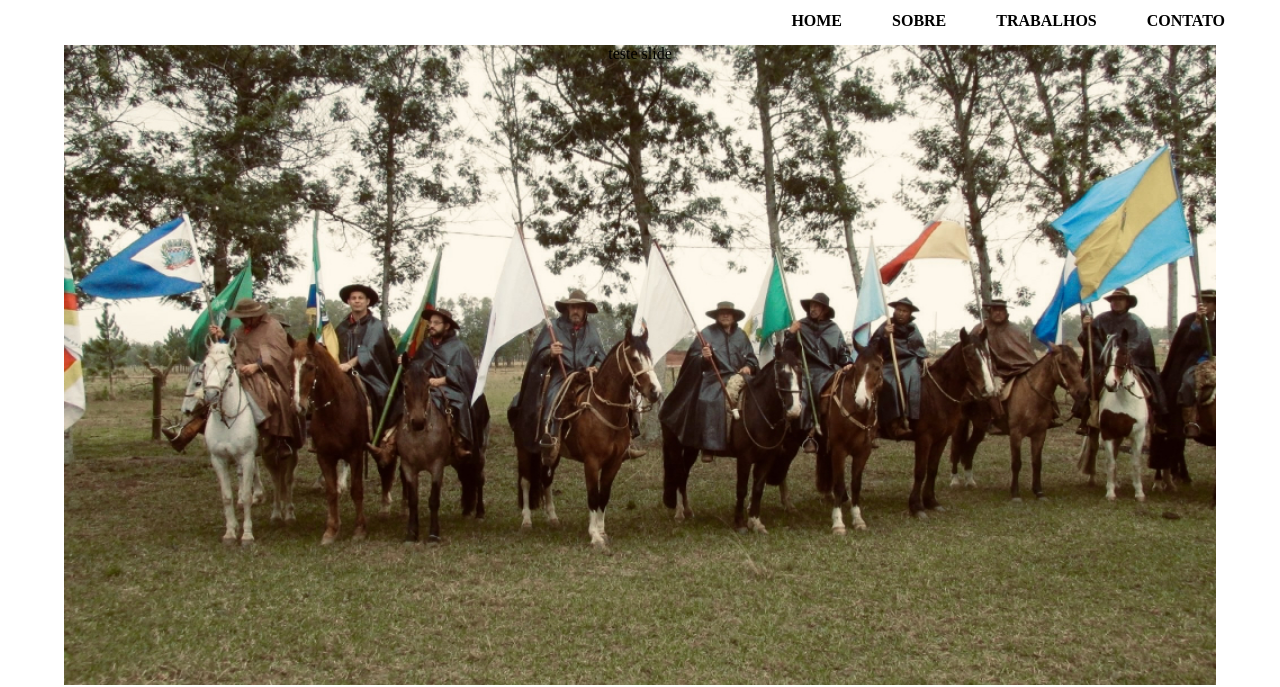
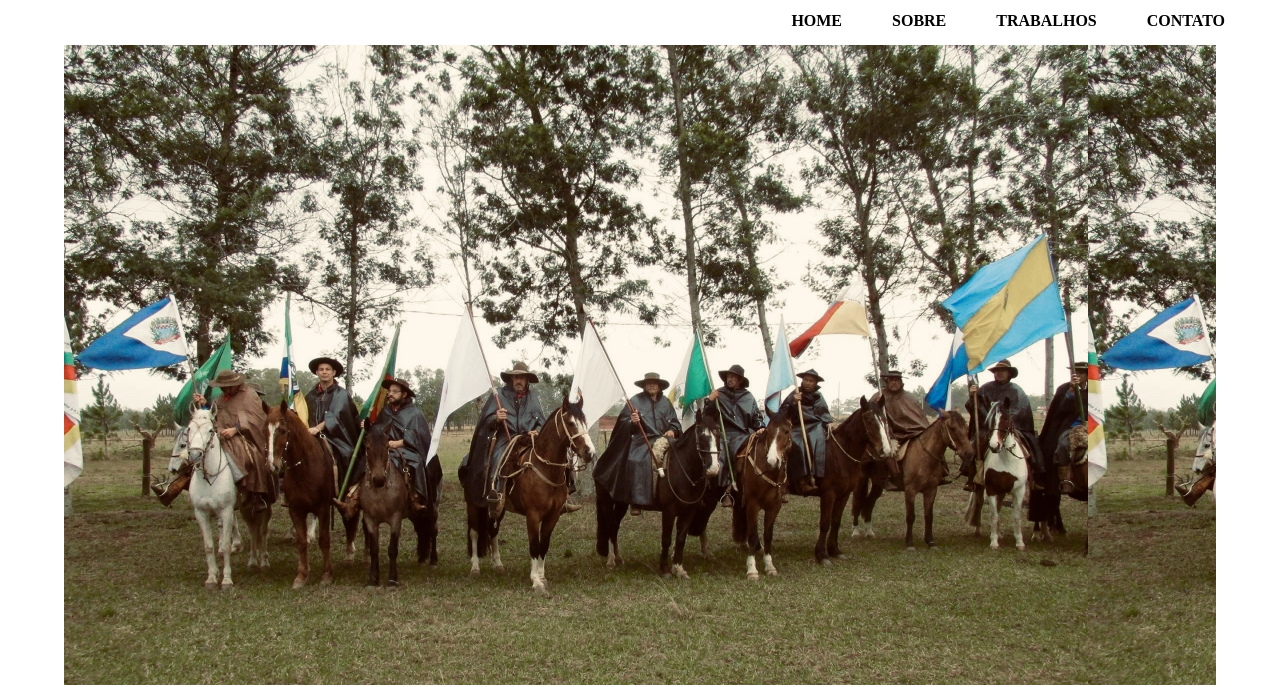
Before and after one commit to CTG-Ranchodasaudade/website, a plain HTML site: page index.html in a window 1280 px wide. Shown: the part 123-810 px from the top of the page. Drawn offline with Linux system fonts and the light colour scheme.

Commit message:
adsdasdasas
asdasda

```diff
--- a/css/style_main.css
+++ b/css/style_main.css
@@ -100,11 +100,7 @@ nav ul li a {
     display: flex;
     width: 90%;
     justify-content: center;
-    background-size: cover;
-    background-position: 50%;
     height: 80vh;
-
-    background-color: aqua;
 }
 
 /*Estilização dos artigos*/
--- a/index.html
+++ b/index.html
@@ -43,7 +43,7 @@
             <section id="container_slide">
 
                 <section id="slide">
-                    <p>teste slide</p>
+                    <!-- Slide here -->
                 </section>
 
             </section>
--- a/scripts/script_main.js
+++ b/scripts/script_main.js
@@ -8,12 +8,12 @@
     setInterval(function () {
         countImg++
         let mudaFoto = 0;
-        if(countImg == 6) {
+        if(countImg == 5) {
             countImg = 0;
         }
         mudaFoto = arrayFoto[countImg]
         containerExt.style.backgroundImage=`url('/website/../img/img_slide/${mudaFoto}.jpg')`;
 
     },5000);
-
+   console.log('teste imagem');
 })();
```
